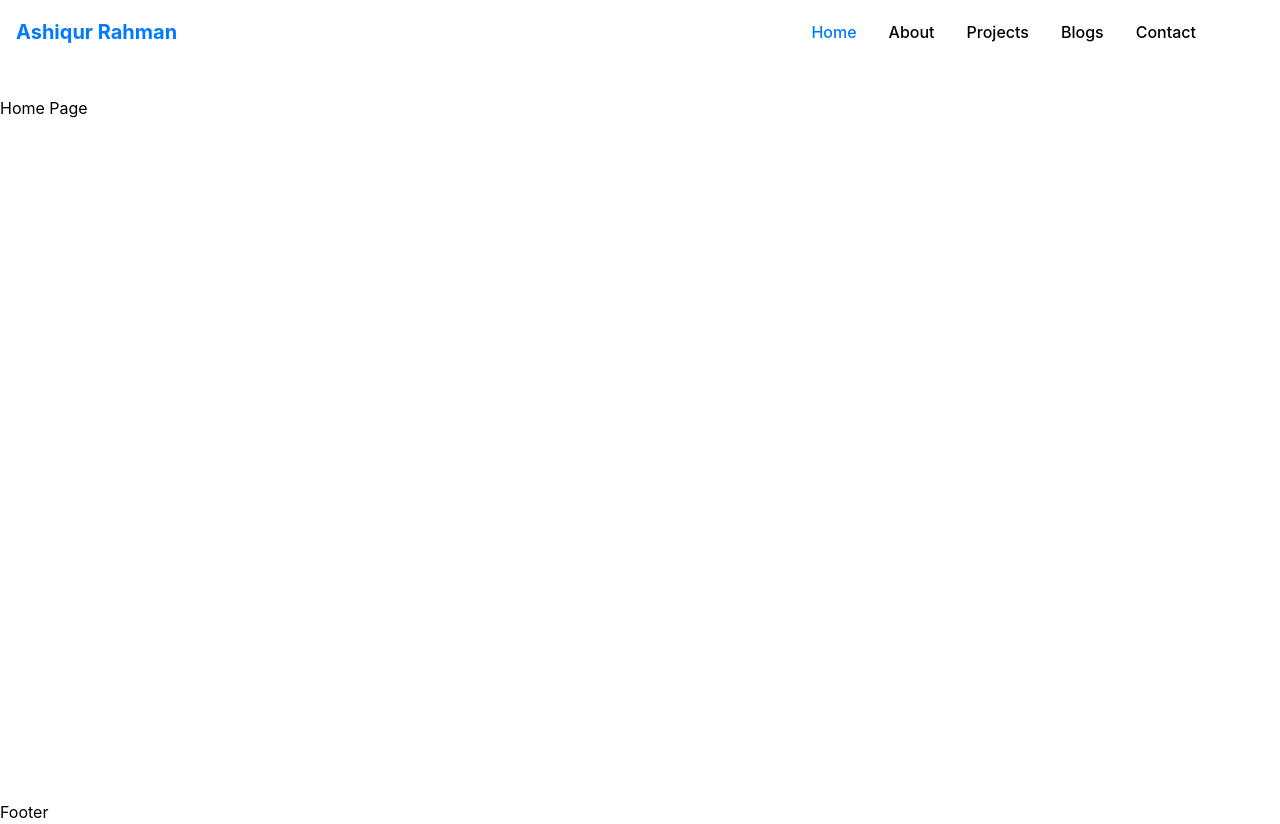
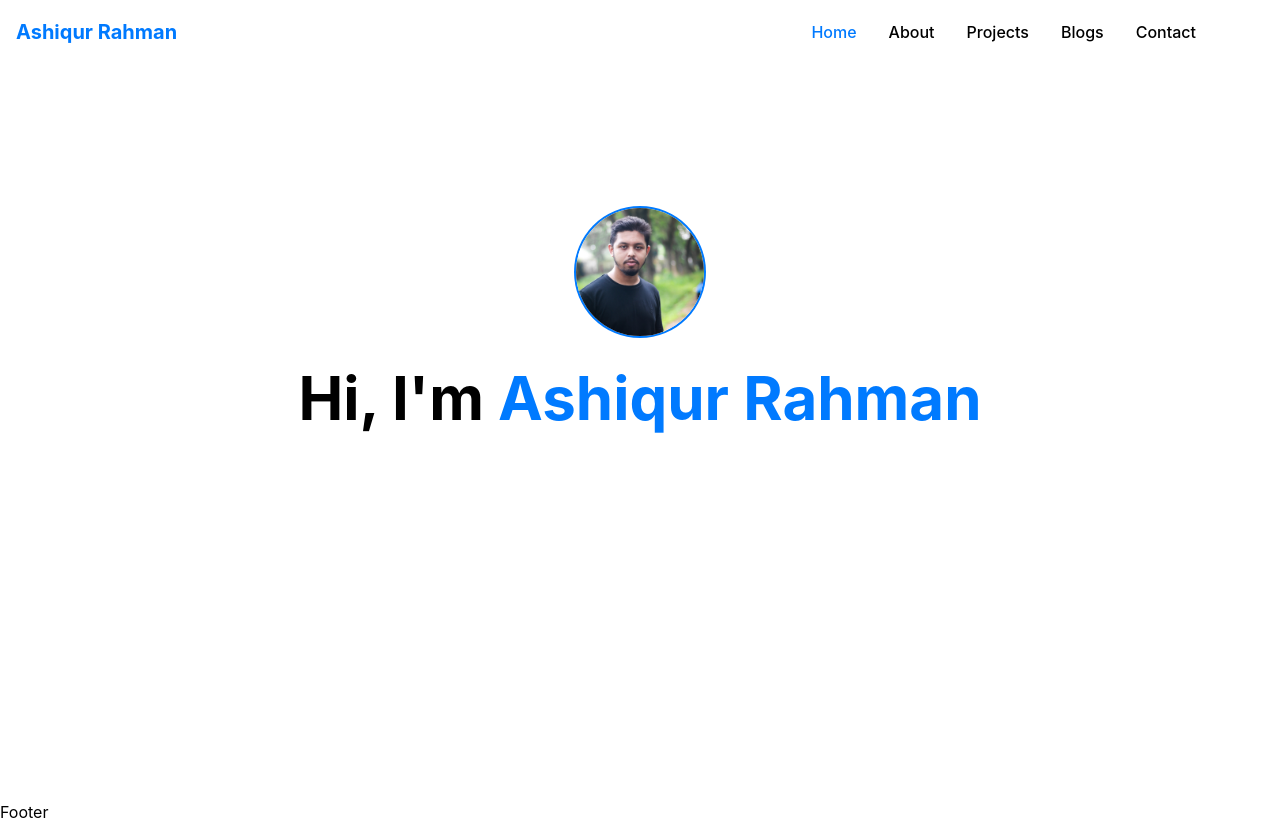
Before and after one commit to Ashiqur97/Portfolio-using-next-js-framar-motion, a Next.js app: page / in a window 1280 px wide. Built offline with nearby package versions, Linux system fonts and the light colour scheme.

Commit message:
issue fixed

```diff
--- /dev/null
+++ b/src/app/components/Hero.tsx
@@ -0,0 +1,19 @@
+'use client'
+
+import Link from 'next/link';
+import Image from 'next/image';
+
+const Hero = () => {
+  return (
+    <section className='py-28 container max-w-7xl mx-auto px-4'>
+      <div className='max-w-3xl mx-auto text-center'>
+          <div className='flex flex-col items-center mb-4'>
+              <Image src="/profile-2.jpg" alt="Profile" width={100} height={100} className="rounded-full mb-4 w-32 h-32 object-cover ring-2 ring-primary" />
+          </div>
+          <h1 className='text-4xl md:text-6xl font-bold mb-6'>Hi, I'm <span className='text-primary'>Ashiqur Rahman</span></h1>
+      </div>
+    </section>
+  )
+}
+
+export default Hero
--- a/src/app/layout.tsx
+++ b/src/app/layout.tsx
@@ -3,7 +3,7 @@ import { Geist, Geist_Mono } from "next/font/google";
 import "./globals.css";
 import { ThemeProvider } from "./context/ThemeContext";
 import Navbar from "./components/Navbar";
-import Footer from "./components/Footer";
+
 
 const geistSans = Geist({
   variable: "--font-geist-sans",
--- a/src/app/page.tsx
+++ b/src/app/page.tsx
@@ -1,5 +1,12 @@
-export default function Home() {
+import React from 'react'
+import Hero from './components/Hero'
+
+const page = () => {
   return (
-    <div>Home Page</div>
-  );
+    <main>
+      <Hero/>
+    </main>
+  )
 }
+
+export default page
```
Also changed, not shown: public/profile-1.jpg (added), public/profile-2.jpg (added).
